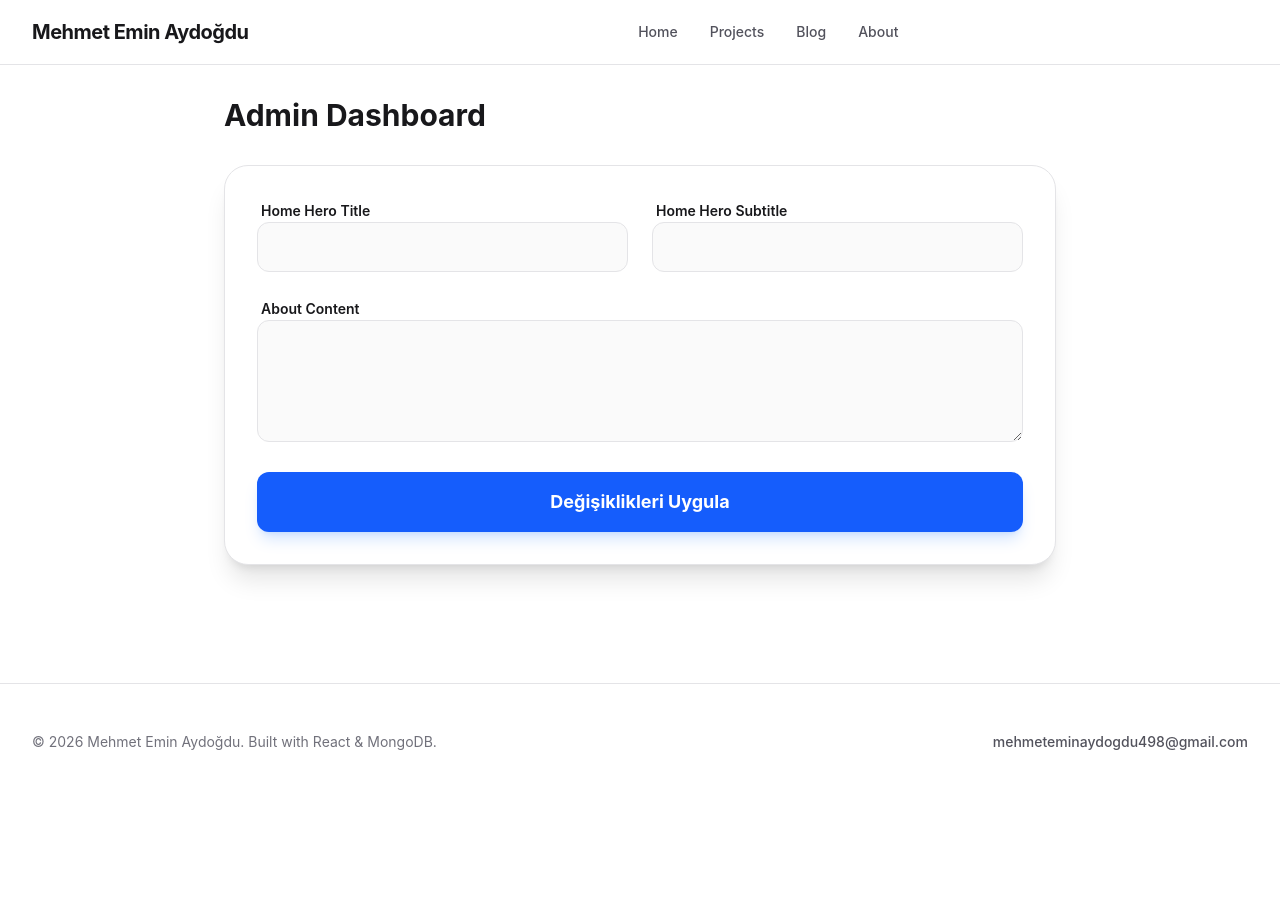
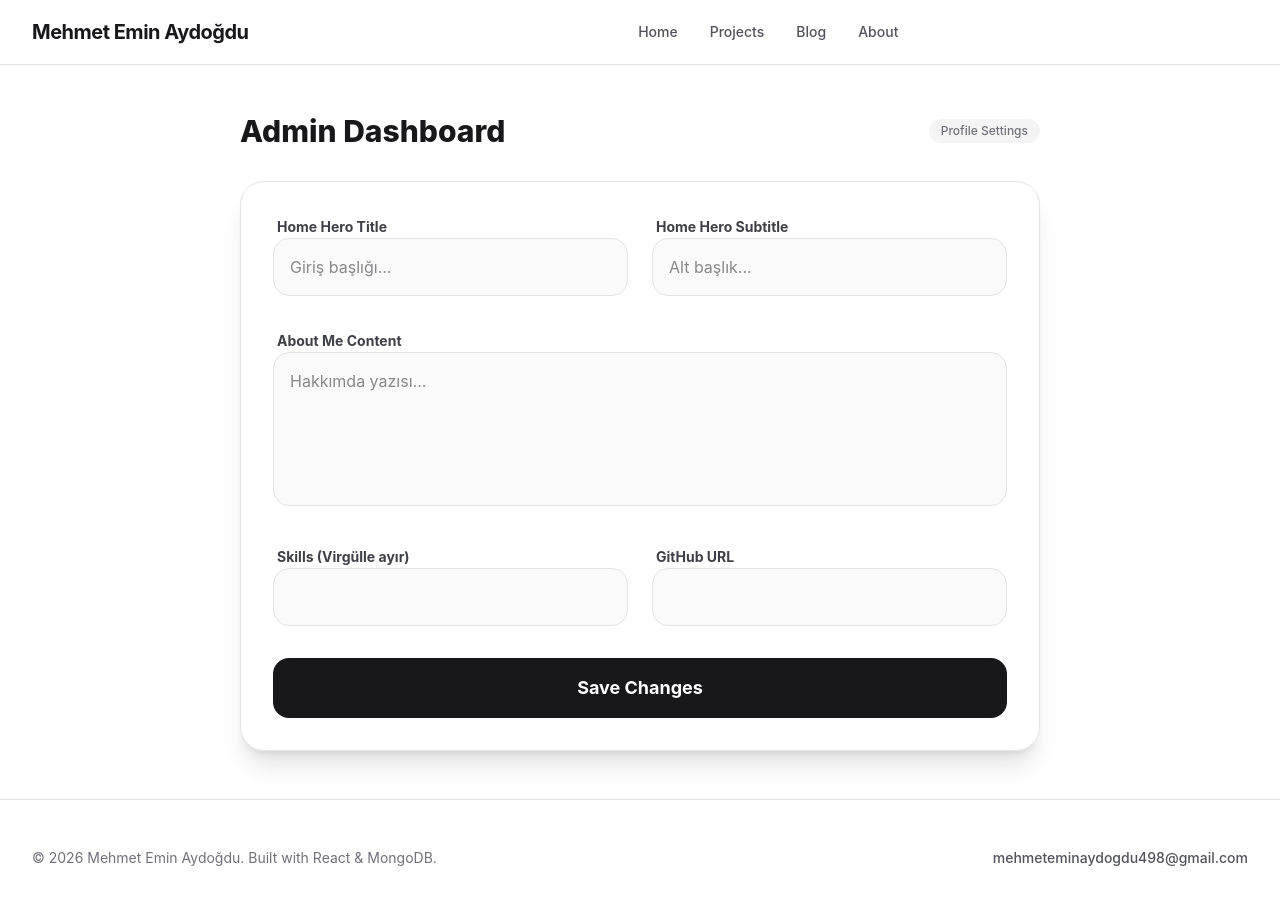
Before and after one commit to 230254054-cyber/kisisel-blog, a React (Vite) app: page /admin in a window 1280 px wide. Shown: the top 904 px of the page. Before the commit the page ends 800 px from the top, so only its background shows below. Built offline with nearby package versions, Linux system fonts and the light colour scheme; no server answers.

Commit message:
fix: rebuild

```diff
--- a/src/pages/AdminDashboard.tsx
+++ b/src/pages/AdminDashboard.tsx
@@ -12,7 +12,7 @@ export default function AdminDashboard() {
   const [loading, setLoading] = useState(false);
   const [message, setMessage] = useState('');
 
-  // 1. Verileri Çek (Sayfa yüklendiğinde mevcut hali gör)
+  // Sayfa açıldığında mevcut verileri çekiyoruz
   useEffect(() => {
     const fetchData = async () => {
       try {
@@ -29,7 +29,7 @@ export default function AdminDashboard() {
           });
         }
       } catch (err) {
-        console.error("Veri çekilemedi:", err);
+        console.error("Veri çekme hatası:", err);
       }
     };
     fetchData();
@@ -39,90 +39,103 @@ export default function AdminDashboard() {
     setFormData({ ...formData, [e.target.name]: e.target.value });
   };
 
-  // 2. Kaydetme İşlemi (Hata buradaydı, düzeltildi)
   const handleSave = async (e: React.FormEvent) => {
     e.preventDefault();
     setLoading(true);
     setMessage('');
 
     try {
+      // ÖNEMLİ: URL tam olarak /api/site-data olmalı (Resmindeki profile hatasını bu çözer)
       const response = await fetch('/api/site-data', {
-        method: 'POST',
+        method: 'POST', // Backend'deki app.post ile uyumlu
         headers: {
-          'Content-Type': 'application/json',
-          'Accept': 'application/json'
+          'Content-Type': 'application/json'
         },
         body: JSON.stringify(formData)
       });
 
-      // Önce cevabın tipini kontrol et
-      const contentType = response.headers.get("content-type");
-
-      if (response.ok && contentType && contentType.includes("application/json")) {
-        const result = await response.json();
-        setMessage("✅ Veriler Firebase'e uçtu!");
+      if (response.ok) {
+        setMessage("✅ Başarıyla Firebase'e kaydedildi!");
       } else {
-        const errorText = await response.text(); // JSON değilse hatayı metin olarak oku
-        console.error("Sunucu Hatası:", errorText);
-        setMessage("❌ Sunucu hatası oluştu. Konsola (F12) bak.");
+        const errorData = await response.json();
+        setMessage("❌ Hata: " + (errorData.error || "Sunucu hatası"));
       }
     } catch (err) {
-      console.error("Fetch hatası:", err);
-      setMessage("❌ Bağlantı hatası!");
+      console.error("Fetch Hatası:", err);
+      setMessage("❌ Sunucuya ulaşılamadı. İnternetini veya Vercel'i kontrol et.");
     } finally {
       setLoading(false);
     }
   };
 
   return (
-    <div className="max-w-4xl mx-auto p-8 text-zinc-900 dark:text-white">
-      <h1 className="text-3xl font-bold mb-8">Admin Dashboard</h1>
+    <div className="max-w-4xl mx-auto p-6 md:p-12">
+      <div className="flex items-center justify-between mb-8">
+        <h1 className="text-3xl font-extrabold text-zinc-900 dark:text-white">Admin Dashboard</h1>
+        <div className="flex space-x-2">
+          <span className="px-3 py-1 bg-zinc-100 dark:bg-zinc-800 rounded-full text-xs font-medium text-zinc-500">Profile Settings</span>
+        </div>
+      </div>
 
-      <form onSubmit={handleSave} className="space-y-6 bg-white dark:bg-zinc-900 p-8 rounded-3xl border border-zinc-200 dark:border-zinc-800 shadow-xl">
+      <form onSubmit={handleSave} className="space-y-8 bg-white dark:bg-zinc-900 p-8 rounded-3xl border border-zinc-200 dark:border-zinc-800 shadow-xl">
         <div className="grid grid-cols-1 md:grid-cols-2 gap-6">
           <div className="space-y-2">
-            <label className="text-sm font-semibold px-1">Home Hero Title</label>
+            <label className="text-sm font-bold text-zinc-700 dark:text-zinc-300 ml-1">Home Hero Title</label>
             <input
               type="text"
               name="homeHeroTitle"
               value={formData.homeHeroTitle}
               onChange={handleChange}
-              className="w-full p-3 rounded-xl bg-zinc-50 dark:bg-zinc-800 border border-zinc-200 dark:border-zinc-700 focus:ring-2 focus:ring-blue-500 outline-none transition-all"
+              placeholder="Giriş başlığı..."
+              className="w-full p-4 rounded-2xl bg-zinc-50 dark:bg-zinc-800 border border-zinc-200 dark:border-zinc-700 focus:ring-2 focus:ring-blue-500 transition-all outline-none"
             />
           </div>
           <div className="space-y-2">
-            <label className="text-sm font-semibold px-1">Home Hero Subtitle</label>
+            <label className="text-sm font-bold text-zinc-700 dark:text-zinc-300 ml-1">Home Hero Subtitle</label>
             <input
               type="text"
               name="homeHeroSubtitle"
               value={formData.homeHeroSubtitle}
               onChange={handleChange}
-              className="w-full p-3 rounded-xl bg-zinc-50 dark:bg-zinc-800 border border-zinc-200 dark:border-zinc-700 focus:ring-2 focus:ring-blue-500 outline-none transition-all"
+              placeholder="Alt başlık..."
+              className="w-full p-4 rounded-2xl bg-zinc-50 dark:bg-zinc-800 border border-zinc-200 dark:border-zinc-700 focus:ring-2 focus:ring-blue-500 transition-all outline-none"
             />
           </div>
         </div>
 
         <div className="space-y-2">
-          <label className="text-sm font-semibold px-1">About Content</label>
+          <label className="text-sm font-bold text-zinc-700 dark:text-zinc-300 ml-1">About Me Content</label>
           <textarea
             name="aboutContent"
             value={formData.aboutContent}
             onChange={handleChange}
-            rows={4}
-            className="w-full p-3 rounded-xl bg-zinc-50 dark:bg-zinc-800 border border-zinc-200 dark:border-zinc-700 focus:ring-2 focus:ring-blue-500 outline-none transition-all"
+            rows={5}
+            placeholder="Hakkımda yazısı..."
+            className="w-full p-4 rounded-2xl bg-zinc-50 dark:bg-zinc-800 border border-zinc-200 dark:border-zinc-700 focus:ring-2 focus:ring-blue-500 transition-all outline-none resize-none"
           />
+        </div>
+
+        <div className="grid grid-cols-1 md:grid-cols-2 gap-6">
+          <div className="space-y-2">
+            <label className="text-sm font-bold text-zinc-700 dark:text-zinc-300 ml-1">Skills (Virgülle ayır)</label>
+            <input type="text" name="skills" value={formData.skills} onChange={handleChange} className="w-full p-4 rounded-2xl bg-zinc-50 dark:bg-zinc-800 border border-zinc-200 dark:border-zinc-700 outline-none" />
+          </div>
+          <div className="space-y-2">
+            <label className="text-sm font-bold text-zinc-700 dark:text-zinc-300 ml-1">GitHub URL</label>
+            <input type="text" name="githubUrl" value={formData.githubUrl} onChange={handleChange} className="w-full p-4 rounded-2xl bg-zinc-50 dark:bg-zinc-800 border border-zinc-200 dark:border-zinc-700 outline-none" />
+          </div>
         </div>
 
         <button
           type="submit"
           disabled={loading}
-          className="w-full py-4 bg-blue-600 hover:bg-blue-700 text-white rounded-xl font-bold text-lg shadow-lg shadow-blue-500/20 transition-all disabled:opacity-50"
+          className="w-full py-4 bg-zinc-900 dark:bg-white text-white dark:text-zinc-900 rounded-2xl font-bold text-lg hover:scale-[1.02] active:scale-[0.98] transition-all disabled:opacity-50 disabled:hover:scale-100"
         >
-          {loading ? 'Kaydediliyor...' : 'Değişiklikleri Uygula'}
+          {loading ? 'Kaydediliyor...' : 'Save Changes'}
         </button>
 
         {message && (
-          <div className={`p-4 rounded-xl text-center font-medium ${message.includes('✅') ? 'bg-green-100 text-green-700' : 'bg-red-100 text-red-700'}`}>
+          <div className={`p-4 rounded-2xl text-center font-bold animate-in fade-in slide-in-from-bottom-4 duration-300 ${message.includes('✅') ? 'bg-green-100 text-green-700 border border-green-200' : 'bg-red-100 text-red-700 border border-red-200'}`}>
             {message}
           </div>
         )}
```
